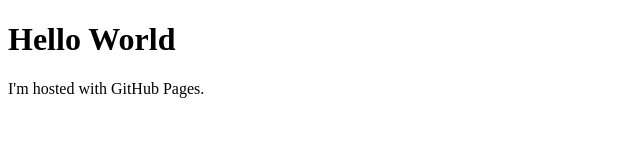
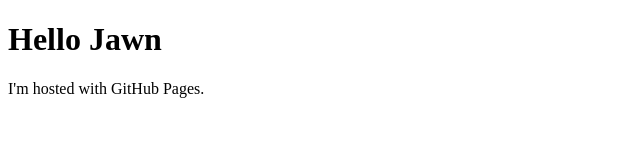
Before and after one commit to frank-gentile/.github.io, a plain HTML site: page index.html in a window 1280 px wide. Shown: the full height of the page, 0-640 px from the left. Drawn offline with Linux system fonts and the light colour scheme.

Commit message:
Update index.html

```diff
--- a/index.html
+++ b/index.html
@@ -1,7 +1,7 @@
 <!DOCTYPE html>
 <html>
 <body>
-<h1>Hello World</h1>
+<h1>Hello Jawn</h1>
 <p>I'm hosted with GitHub Pages.</p>
 </body>
 </html>
```
